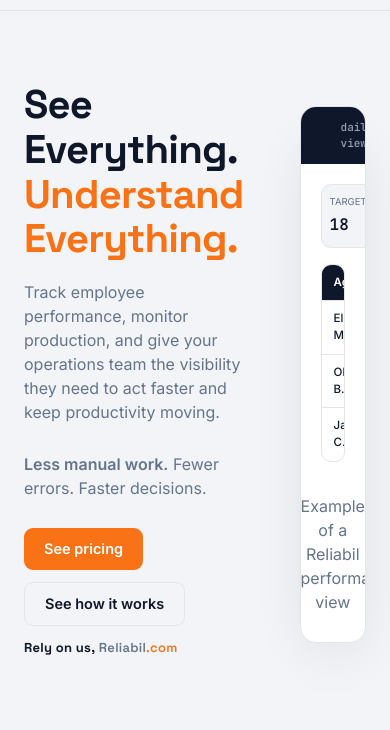
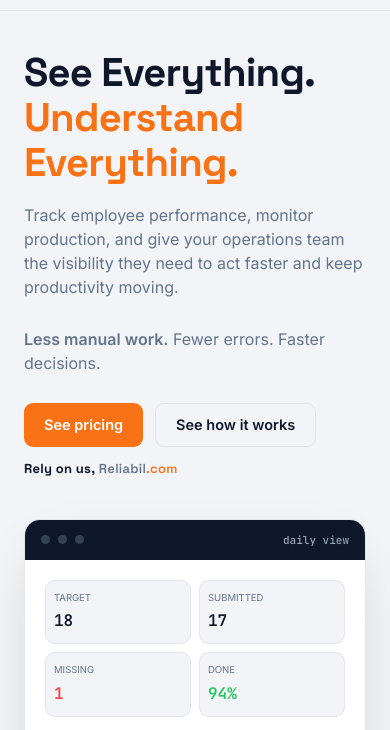
Before and after one commit to AlaaOmarAli/reliabil-site, a plain HTML site: page index.html in a window 390 px wide. Shown: the part 58-788 px from the top of the page. Drawn offline with Linux system fonts and the light colour scheme.

Commit message:
Add files via upload

```diff
--- a/index.html
+++ b/index.html
@@ -71,6 +71,11 @@
 
   .hero{padding:72px 0 60px;}
   .hero-grid{display:grid;grid-template-columns:1fr 1fr;gap:56px;align-items:center;}
+  @media (max-width:820px){
+    .hero{padding:40px 0 40px;}
+    .hero-grid{grid-template-columns:1fr;gap:32px;}
+    .hero h1{font-size:32px;}
+  }
   .eyebrow{
     display:inline-flex;align-items:center;gap:8px;
     font-size:12.5px;font-weight:600;color:var(--orange);
@@ -96,6 +101,7 @@
   .mockup-bar .mockup-label{margin-left:auto;color:#94A3B8;font-size:11px;font-family:'JetBrains Mono',monospace;}
   .mockup-body{padding:20px;}
   .mockup-cards{display:grid;grid-template-columns:repeat(4,1fr);gap:8px;margin-bottom:16px;}
+  @media (max-width:480px){.mockup-cards{grid-template-columns:repeat(2,1fr);}}
   .mcard{background:var(--bg);border:1px solid var(--border);border-radius:10px;padding:10px 8px;}
   .mcard .lbl{font-size:9.5px;color:var(--text-secondary);margin-bottom:4px;}
   .mcard .val{font-family:'JetBrains Mono',monospace;font-size:16px;font-weight:600;}
```
